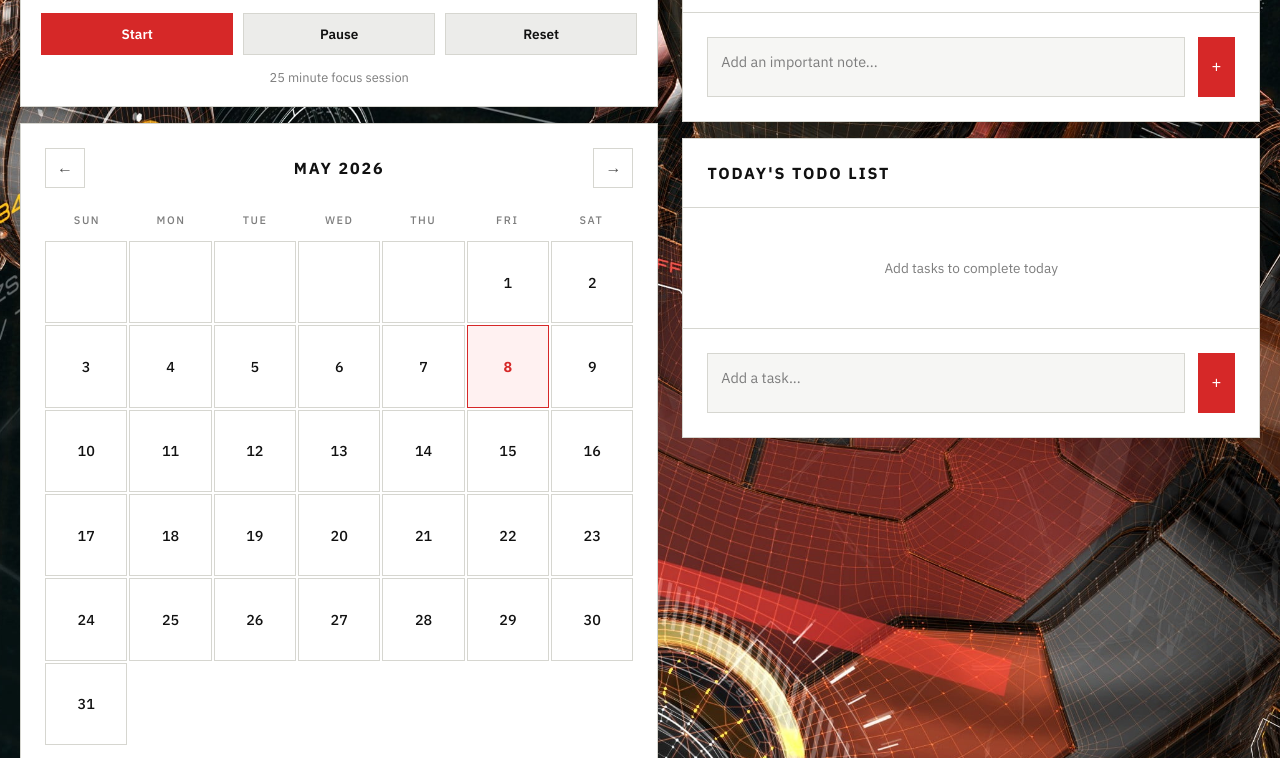
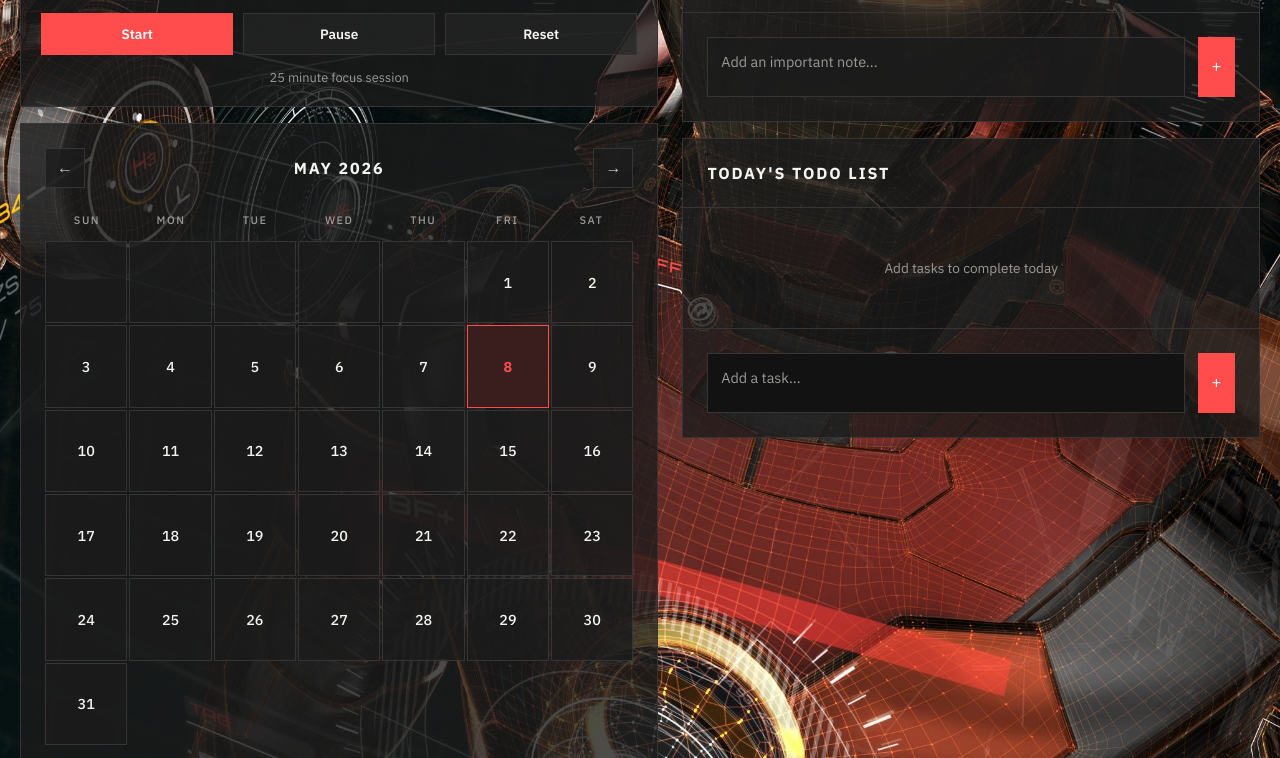
Before and after one commit to Mohamed0drx1/todonext.github.io, a plain HTML site: page index.html in a window 1280 px wide. Shown: the part 362-1120 px from the top of the page. Drawn offline with Linux system fonts and the light colour scheme.

Commit message:
Refactor dark mode styles and logic

```diff
--- a/index.html
+++ b/index.html
@@ -31,8 +31,8 @@
 
   body.dark-mode {
     --bg: #121212;
-    --surface: #1b1b1b;
-    --surface2: #252525;
+    --surface: rgba(27,27,27,0.78);
+    --surface2: rgba(37,37,37,0.72);
     --ink: #f4f4f1;
     --ink2: #ccccca;
     --ink3: #9a9a97;
@@ -51,6 +51,8 @@
     background: var(--bg);
     color: var(--ink);
     min-height: 100vh;
+    position: relative;
+    isolation: isolate;
     display: flex;
     flex-direction: column;
     align-items: center;
@@ -306,12 +308,12 @@
     font-size: 0.95rem;
     line-height: 1.7;
     color: var(--ink);
-    background: var(--bg);
+    background: var(--surface);
     resize: vertical;
     outline: none;
     transition: border-color 0.15s;
   }
-  .note-textarea:focus { border-color: var(--accent); background: #fff; }
+  .note-textarea:focus { border-color: var(--accent); background: var(--surface); }
   .note-textarea::placeholder { color: var(--ink3); }
 
   .modal-footer {
@@ -678,7 +680,7 @@
     font-size: 0.9rem;
     line-height: 1.5;
     color: var(--ink);
-    background: var(--bg);
+    background: var(--surface);
     resize: none;
     outline: none;
     transition: border-color 0.15s;
@@ -956,7 +958,7 @@
   }
 </style>
 </head>
-<body>
+<body class="dark-mode">
 
 <div class="header">
   <div>
@@ -1094,7 +1096,8 @@
 
   // Dark mode
   function loadDarkMode() {
-    const isDark = localStorage.getItem(DARK_MODE_KEY) === 'true';
+    const stored = localStorage.getItem(DARK_MODE_KEY);
+    const isDark = stored === null ? true : stored === 'true';
     if (isDark) {
       document.body.classList.add('dark-mode');
       document.getElementById('theme-toggle').textContent = 'L';
@@ -1102,6 +1105,7 @@
       document.body.classList.remove('dark-mode');
       document.getElementById('theme-toggle').textContent = 'D';
     }
+    if (stored === null) localStorage.setItem(DARK_MODE_KEY, 'true');
   }
 
   function toggleDarkMode() {
```
